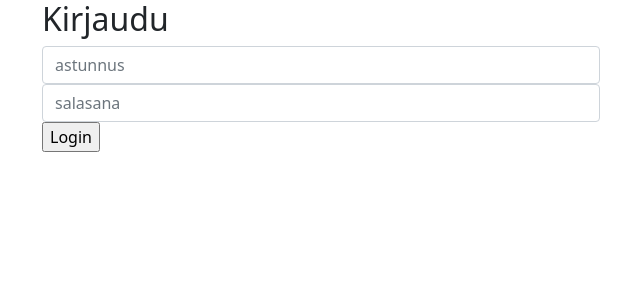
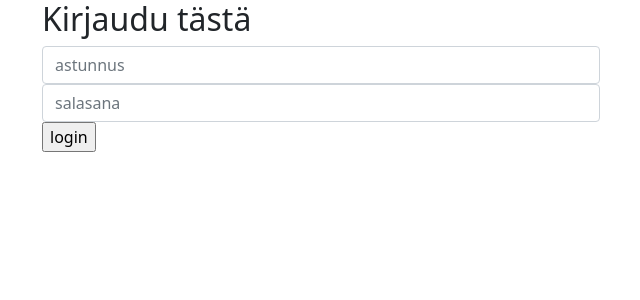
Before and after one commit to patrikbenjaminn/webshop-react, a PHP site: page /Login_php/login.php in a window 1280 px wide. Shown: the top 300 px of the page, without its empty margins (40-680 px from the left). Run offline with PHP 8.4, Linux system fonts and the light colour scheme.

Commit message:
pientä fiilailua

```diff
--- a/public/Login_php/login.php
+++ b/public/Login_php/login.php
@@ -2,11 +2,11 @@
 <link href="https://cdn.jsdelivr.net/npm/bootstrap@5.0.0-beta2/dist/css/bootstrap.min.css" rel="stylesheet" integrity="sha384-BmbxuPwQa2lc/FVzBcNJ7UAyJxM6wuqIj61tLrc4wSX0szH/Ev+nYRRuWlolflfl" crossorigin="anonymous">
     <div class="container">
     <div class="col-md-6">
-    <h2> Kirjaudu </h2>
+    <h2> Kirjaudu tästä </h2>
     <form method="post" action="logincheck.php">
         <input type="text" name="astunnus" class="form-control" placeholder="astunnus">
         <input type="salasana" name="salasana" class="form-control" placeholder="salasana">
-        <input type="submit" value="Login">
+        <input type="submit" value="login">
 
     </form>
     </div>
--- a/src/components/Navbar.js
+++ b/src/components/Navbar.js
@@ -46,7 +46,7 @@ function NavScrollExample() {
 
 
             <NavDropdown className='etu' title="Asiakas" id="navbarScrollingDropdown">
-              <NavDropdown.Item href="../Login_php/login">Kirjaudu</NavDropdown.Item>
+              <NavDropdown.Item href="./Login_php/login">Kirjaudu</NavDropdown.Item>
               <NavDropdown.Item href="/signup">Luo tunnus</NavDropdown.Item>
               <NavDropdown.Divider />
             </NavDropdown>
--- /dev/null
+++ b/src/styles/Login.css
@@ -0,0 +1,3 @@
+.container {
+    background:url(../../public/images/rgh3.jpg);
+    }
```
